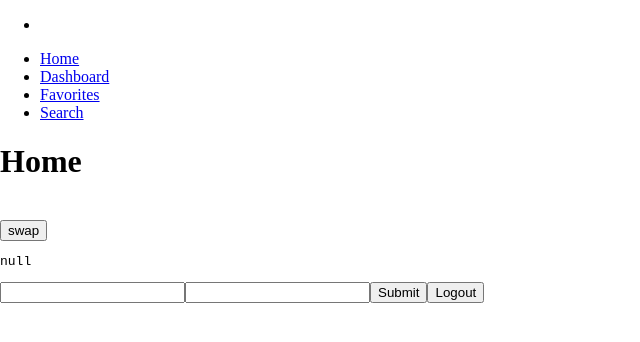
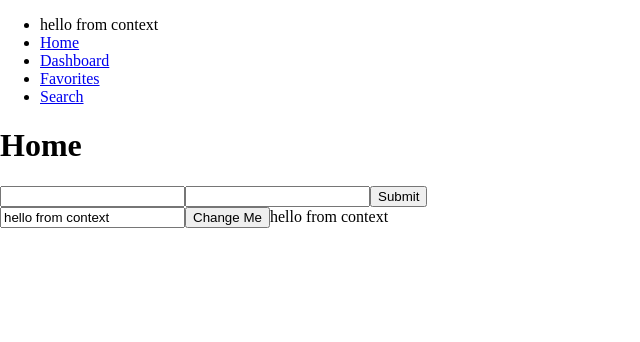
Before and after one commit to plaetzaw/GameBargins-Client, a Next.js app: page / in a window 1280 px wide. Shown: the top 342 px of the page, without its empty margins (0-640 px from the left). Built offline with nearby package versions, Linux system fonts and the light colour scheme.

Commit message:
Understanding it better

```diff
--- a/pages/_app.js
+++ b/pages/_app.js
@@ -11,13 +11,14 @@ body {
 `
 
 function MyApp ({ Component, pageProps }) {
-  const [user, setUser] = useState(null)
-  const uservalue = useMemo(() => ({ user, setUser }), [user, setUser])
-  console.log(user)
+  const [value, setValue] = useState('hello from context')
+  // const [user, setUser] = useState(null)
+  // const uservalue = useMemo(() => ({ user, setUser }), [user, setUser])
+  // console.log(user)
 
   return (
     <>
-      <UserContext.Provider value={uservalue}>
+      <UserContext.Provider value={{ value, setValue }}>
         <Navbar />
         <Component {...pageProps} />
         <GlobalStyle />
--- a/pages/components/molecules/Navbar.js
+++ b/pages/components/molecules/Navbar.js
@@ -3,13 +3,14 @@ import React, { useState, useContext } from 'react'
 import { UserContext } from '../organisms/UserContext'
 
 const Navbar = () => {
-  const { user } = useState(UserContext)
+  const { value, setValue } = useContext(UserContext)
 
   return (
     <nav>
       <ul>
         <li>
-          <pre>{JSON.stringify(user, null, 2)}</pre>
+          <div>{value}</div>
+          {/* <pre>{JSON.stringify(user, null, 2)}</pre> */}
         </li>
         <li>
           <Link href='/'>Home</Link>
--- a/pages/dashboard/index.js
+++ b/pages/dashboard/index.js
@@ -3,14 +3,13 @@ import { UserContext } from '../components/organisms/UserContext'
 import Head from 'next/head'
 
 const Dashboard = () => {
-  const msg = useContext(UserContext)
+  const { value, setValue } = useContext(UserContext)
   const [user, setUser] = useState(null)
   return (
     <>
       <h1>Dashboard Page</h1>
-      {msg}
+      {value}
       <br />
-      {/* {user} */}
     </>
   )
 }
--- a/pages/index.js
+++ b/pages/index.js
@@ -4,11 +4,12 @@ import axios from 'axios'
 import Head from 'next/head'
 
 const Home = () => {
-  const { user, setUser } = useContext(UserContext)
+  const { value, setValue } = useContext(UserContext)
+  // const { user, setUser } = useContext(UserContext)
   const [email, setEmail] = useState('')
   const [password, setPassword] = useState('')
 
-  console.log(user)
+  // console.log(user)
 
   const Login = async () => {
     return {
@@ -31,7 +32,7 @@ const Home = () => {
       username: request.data.user.name,
       email: request.data.user.email
     }
-    setUser(UserObj)
+    // setUser(UserObj)
     console.log(UserObj)
   }
 
@@ -46,16 +47,6 @@ const Home = () => {
 
       <h1>Home</h1>
       <div>
-        <br />
-        <button onClick={async () => {
-          const user = await Login()
-          setUser(user)
-        }}
-        >swap
-        </button>
-      </div>
-      <pre>{JSON.stringify(user, null, 2)}</pre>
-      <div>
         <form>
           <input
             value={email}
@@ -66,10 +57,14 @@ const Home = () => {
             onChange={(e) => { setPassword(e.target.value) }}
           />
           <button onClick={LoginUser}>Submit</button>
-          <button onClick={setUser(null)}>Logout</button>
-          {user && <div>'Hey you're logged in'</div>}
         </form>
       </div>
+      <input
+        value={value}
+        onChange={(e) => { setValue(e.target.value) }}
+      />
+      <button onClick={() => { setValue('new value') }}>Change Me</button>
+      {value}
 
     </div>
   )
```
